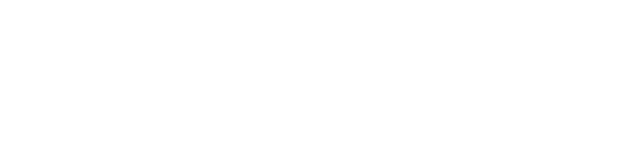
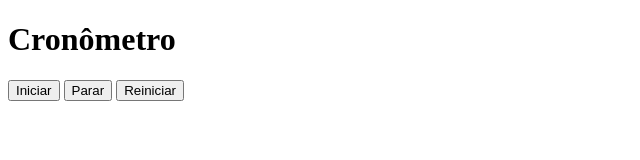
Before and after one commit to Marcelo7542/Cronometro, a plain HTML site: page index.html in a window 1280 px wide. Shown: the whole page, without its empty margins (0-640 px from the left). Drawn offline with Linux system fonts and the light colour scheme.

Commit message:
Update index.html

```diff
--- a/index.html
+++ b/index.html
@@ -1,11 +1,19 @@
 <!DOCTYPE html>
 <html lang="en">
-<head>
-    <meta charset="UTF-8">
-    <meta name="viewport" content="width=device-width, initial-scale=1.0">
-    <title>Document</title>
-</head>
-<body>
-
-</body>
+  <head>
+    <meta charset="UTF-8" />
+    <meta name="viewport" content="width=device-width, initial-scale=1.0" />
+    <title>Cronômetro</title>
+  </head>
+  <body>
+    <h1>Cronômetro</h1>
+    <div id="cronometro">
+      <div></div>
+      <div id="botoes">
+        <button id="botaoI" onclick="iniciar()">Iniciar</button>
+        <button id="botaoP" onclick="parar()">Parar</button>
+        <button id="botaoR" onclick="reiniciar()">Reiniciar</button>
+      </div>
+    </div>
+  </body>
 </html>
```
